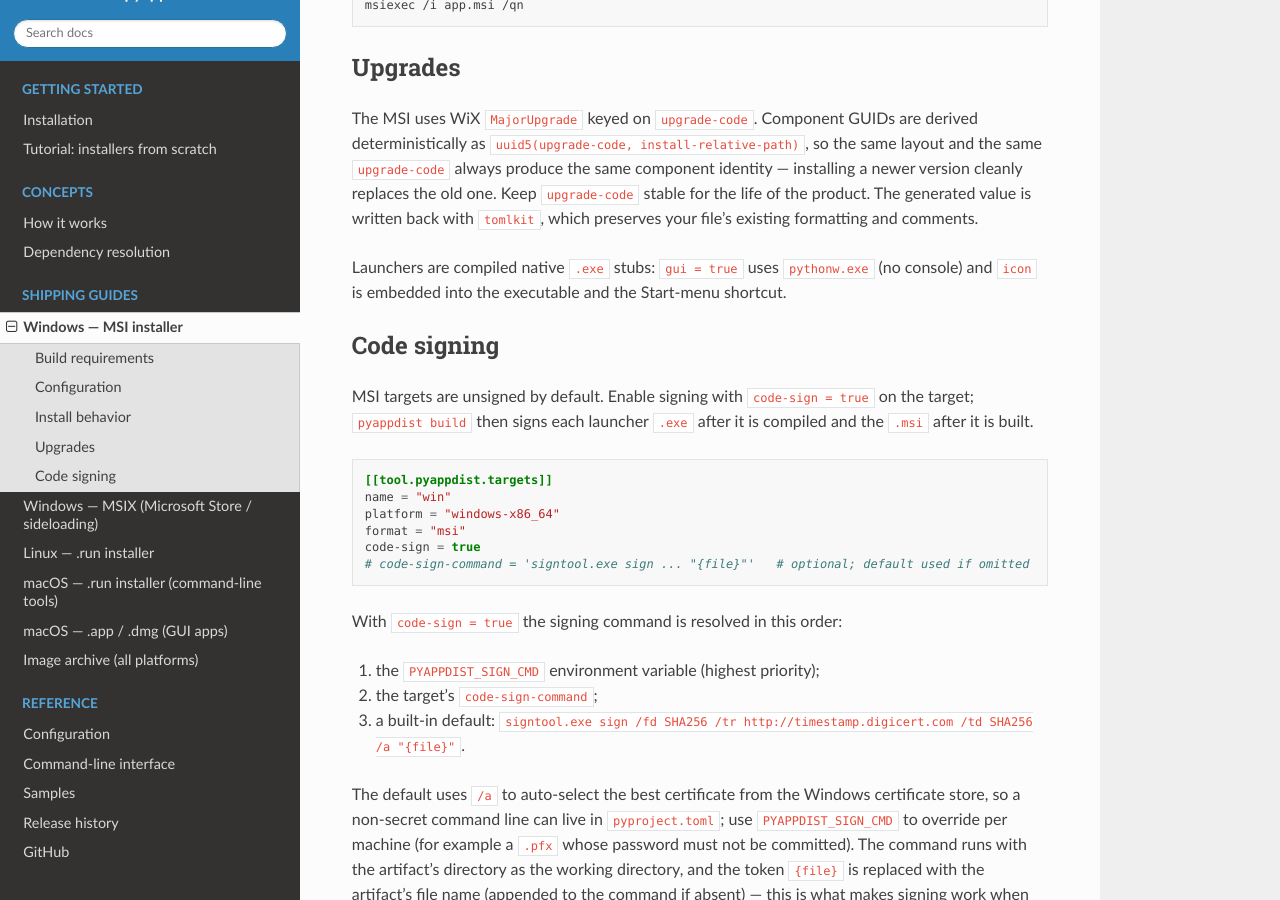
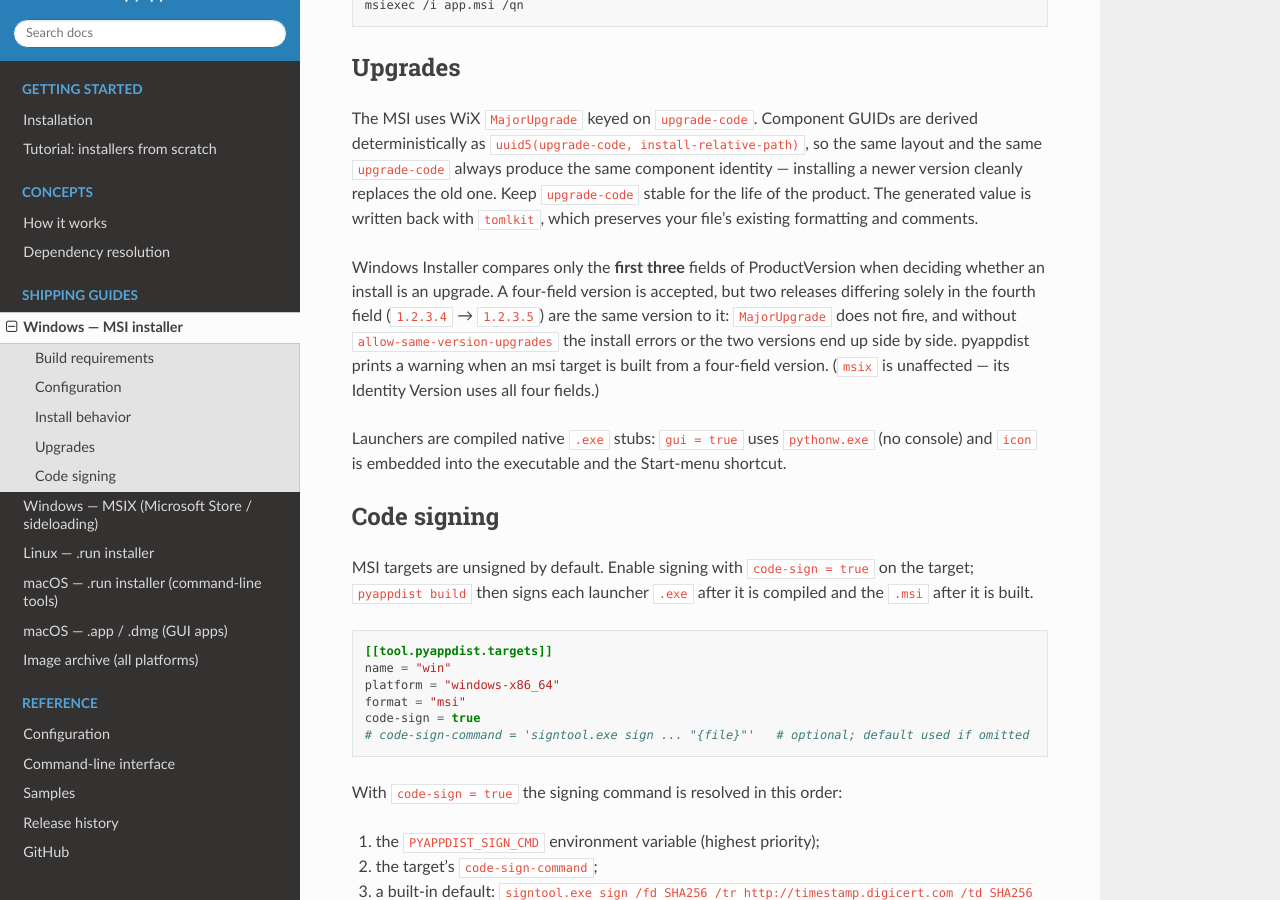
Before and after one commit to atsuoishimoto/pyappdist, a Sphinx documentation site: the page built from docs/platforms/windows-msi.rst, in a window 1280 px wide and 900 px high, scrolled down 2135 px. Built offline with Sphinx 7.4.7 and the Read the Docs theme 3.1.0, drawn with Linux system fonts in a browser that asks for light colours.

Commit message:
Document the four-field version caveat on the MSI page too

```diff
--- a/docs/platforms/windows-msi.rst
+++ b/docs/platforms/windows-msi.rst
@@ -113,6 +113,15 @@ identity — installing a newer version cleanly replaces the old one. Keep
 ``upgrade-code`` stable for the life of the product. The generated value is written
 back with ``tomlkit``, which preserves your file's existing formatting and comments.
 
+Windows Installer compares only the **first three** fields of ProductVersion
+when deciding whether an install is an upgrade. A four-field version is
+accepted, but two releases differing solely in the fourth field
+(``1.2.3.4`` → ``1.2.3.5``) are the same version to it: ``MajorUpgrade`` does
+not fire, and without ``allow-same-version-upgrades`` the install errors or the
+two versions end up side by side. pyappdist prints a warning when an msi target
+is built from a four-field version. (``msix`` is unaffected — its Identity
+Version uses all four fields.)
+
 Launchers are compiled native ``.exe`` stubs: ``gui = true`` uses ``pythonw.exe``
 (no console) and ``icon`` is embedded into the executable and the Start-menu
 shortcut.
```
